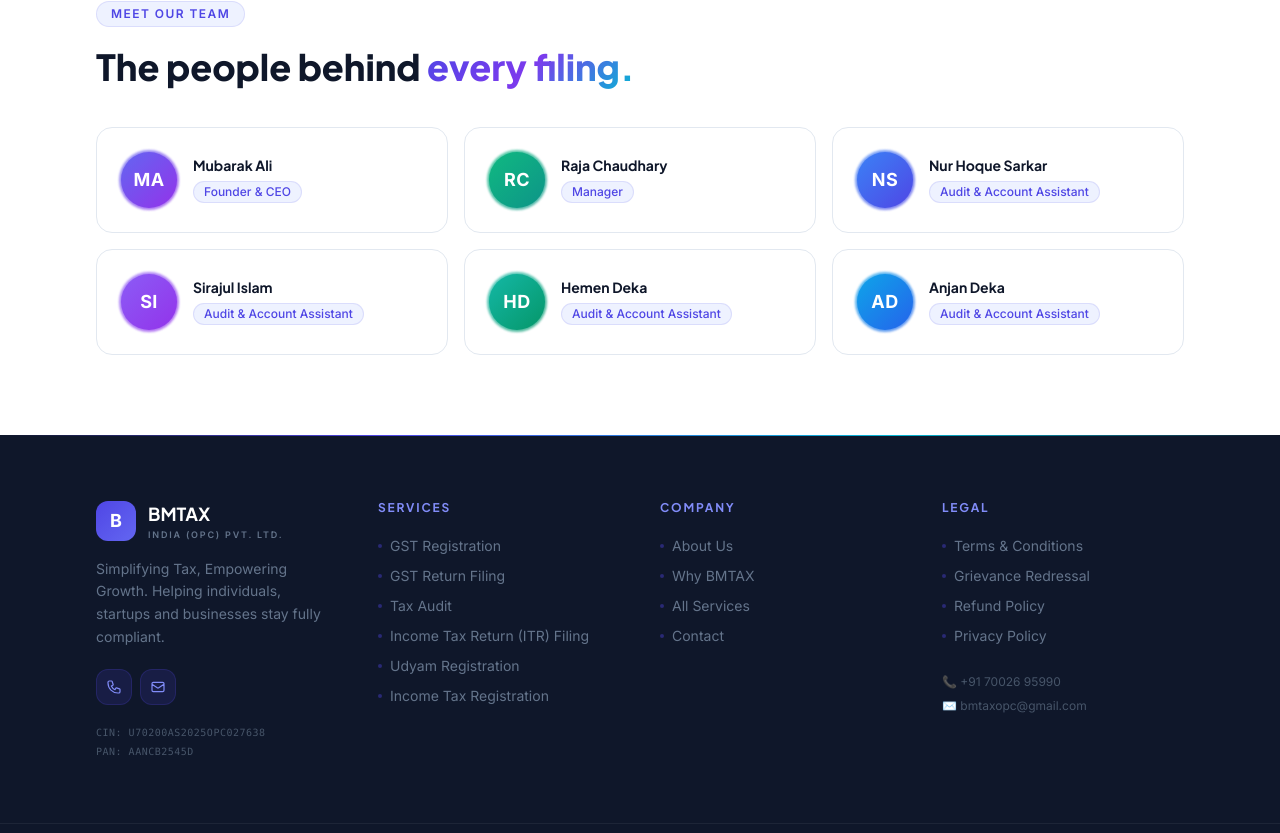
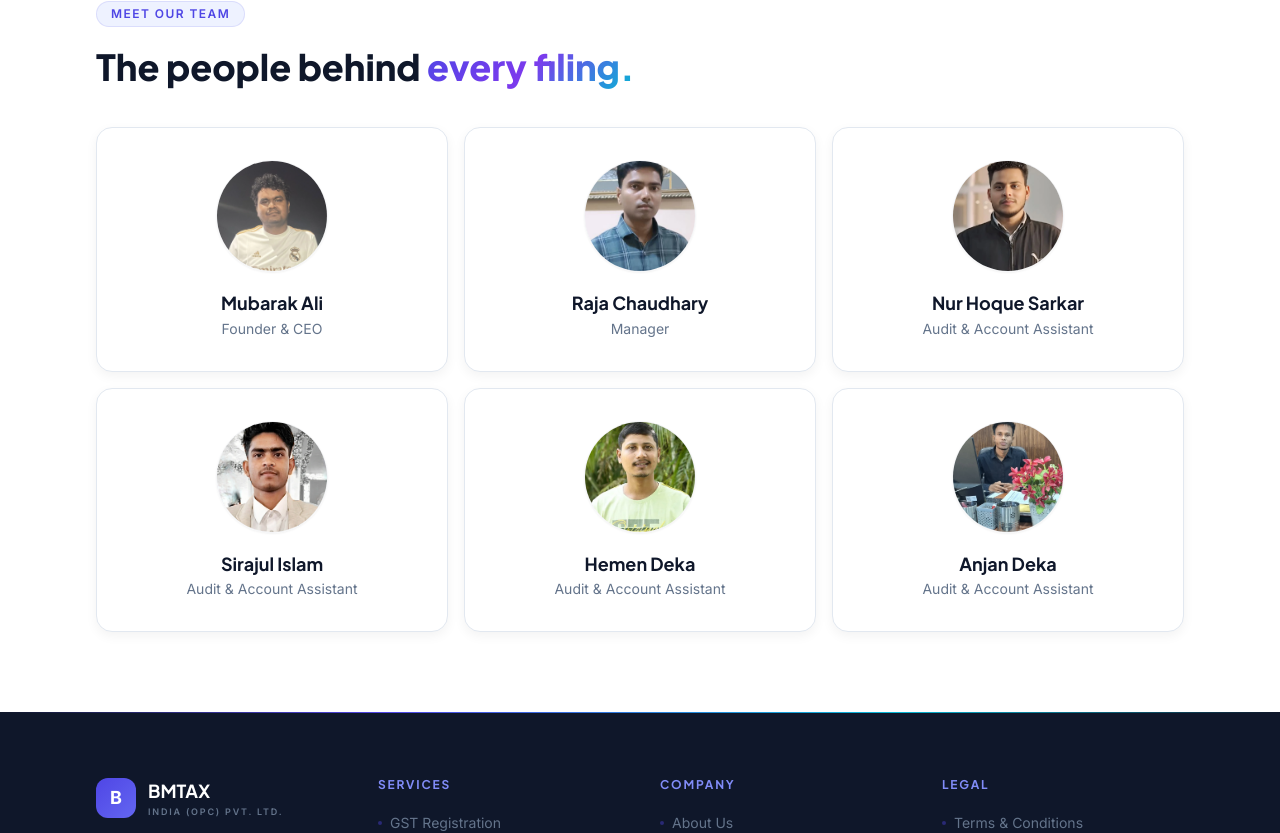
Before and after one commit to bmprofca/bmtaxopcwebsite, a React (Create React App) app: page /about in a window 1280 px wide. Shown: the part 1395-2228 px from the top of the page. Built offline with nearby package versions, Linux system fonts and the light colour scheme.

Commit message:
feat: add TeamCard component and team member data configuration

```diff
--- a/src/components/ui/TeamCard.jsx
+++ b/src/components/ui/TeamCard.jsx
@@ -1,39 +1,32 @@
 import { motion } from "framer-motion";
 
-const gradients = [
-  "from-indigo-500 to-purple-600",
-  "from-emerald-500 to-teal-600",
-  "from-blue-500 to-indigo-600",
-  "from-violet-500 to-purple-600",
-  "from-teal-500 to-emerald-600",
-  "from-sky-500 to-blue-600",
-];
-
 export default function TeamCard({ member, index = 0 }) {
-  const gradient = gradients[index % gradients.length];
-
   return (
     <motion.div
       initial={{ opacity: 0, y: 24 }}
       whileInView={{ opacity: 1, y: 0 }}
       viewport={{ once: true, margin: "-40px" }}
       transition={{ duration: 0.5, delay: (index % 3) * 0.08, ease: [0.16, 1, 0.3, 1] }}
-      className="group relative overflow-hidden rounded-2xl p-6 transition-all duration-300 hover:-translate-y-1 hover:shadow-card-hover"
-      style={{ background: "var(--surface)", border: "1px solid var(--border)" }}
+      className="group relative flex flex-col items-center justify-center overflow-hidden rounded-2xl p-8 transition-all duration-300 hover:-translate-y-1 hover:shadow-card-hover"
+      style={{ background: "var(--surface)", border: "1px solid var(--border)", boxShadow: "0 4px 12px rgba(0,0,0,0.05)" }}
     >
-      <div className="relative z-10 flex items-center gap-4">
-        <div className="relative shrink-0">
-          <div className={`absolute -inset-0.5 rounded-full bg-gradient-to-br ${gradient} opacity-70 blur-[1px]`} />
-          <div className={`relative flex h-14 w-14 items-center justify-center rounded-full bg-gradient-to-br ${gradient}`}>
-            <span className="text-lg font-bold text-white tracking-wide">{member.initials}</span>
-          </div>
+      <div className="relative mb-5 shrink-0">
+        <div className="h-28 w-28 overflow-hidden rounded-full border border-gray-100 shadow-sm">
+          {member.image ? (
+            <img src={member.image} alt={member.name} className="h-full w-full object-cover transition-transform duration-500 group-hover:scale-110" />
+          ) : (
+            <div className="flex h-full w-full items-center justify-center bg-gray-100">
+              <span className="text-2xl font-bold text-gray-400">{member.name.charAt(0)}</span>
+            </div>
+          )}
         </div>
-        <div>
-          <h3 className="font-bold text-sm leading-tight" style={{ color: "var(--text)" }}>{member.name}</h3>
-          <span className="mt-1.5 inline-flex rounded-full px-2.5 py-0.5 text-xs font-medium" style={{ background: "var(--accent-bg)", border: "1px solid rgba(79,70,229,0.12)", color: "var(--accent)" }}>
-            {member.role}
-          </span>
-        </div>
+      </div>
+
+      <div className="text-center">
+        <h3 className="font-bold text-lg leading-tight mb-1" style={{ color: "var(--text)" }}>{member.name}</h3>
+        <p className="text-sm" style={{ color: "var(--text-muted)" }}>
+          {member.role}
+        </p>
       </div>
     </motion.div>
   );
--- a/src/data/team.js
+++ b/src/data/team.js
@@ -1,8 +1,15 @@
+import mubarakImg from "./Teamimages/mubarak-owner (1).webp";
+import rajaImg from "./Teamimages/raja-manager.webp";
+import nurImg from "./Teamimages/nur.webp";
+import sirajulImg from "./Teamimages/sirajul-islam.webp";
+import hemenImg from "./Teamimages/hemen-deka.webp";
+import anjanImg from "./Teamimages/anjan-deka.webp";
+
 export const team = [
-  { name: "Mubarak Ali", role: "Founder & CEO", initials: "MA" },
-  { name: "Raja Chaudhary", role: "Manager", initials: "RC" },
-  { name: "Nur Hoque Sarkar", role: "Audit & Account Assistant", initials: "NS" },
-  { name: "Sirajul Islam", role: "Audit & Account Assistant", initials: "SI" },
-  { name: "Hemen Deka", role: "Audit & Account Assistant", initials: "HD" },
-  { name: "Anjan Deka", role: "Audit & Account Assistant", initials: "AD" }
+  { name: "Mubarak Ali", role: "Founder & CEO", image: mubarakImg },
+  { name: "Raja Chaudhary", role: "Manager", image: rajaImg },
+  { name: "Nur Hoque Sarkar", role: "Audit & Account Assistant", image: nurImg },
+  { name: "Sirajul Islam", role: "Audit & Account Assistant", image: sirajulImg },
+  { name: "Hemen Deka", role: "Audit & Account Assistant", image: hemenImg },
+  { name: "Anjan Deka", role: "Audit & Account Assistant", image: anjanImg }
 ];
```
